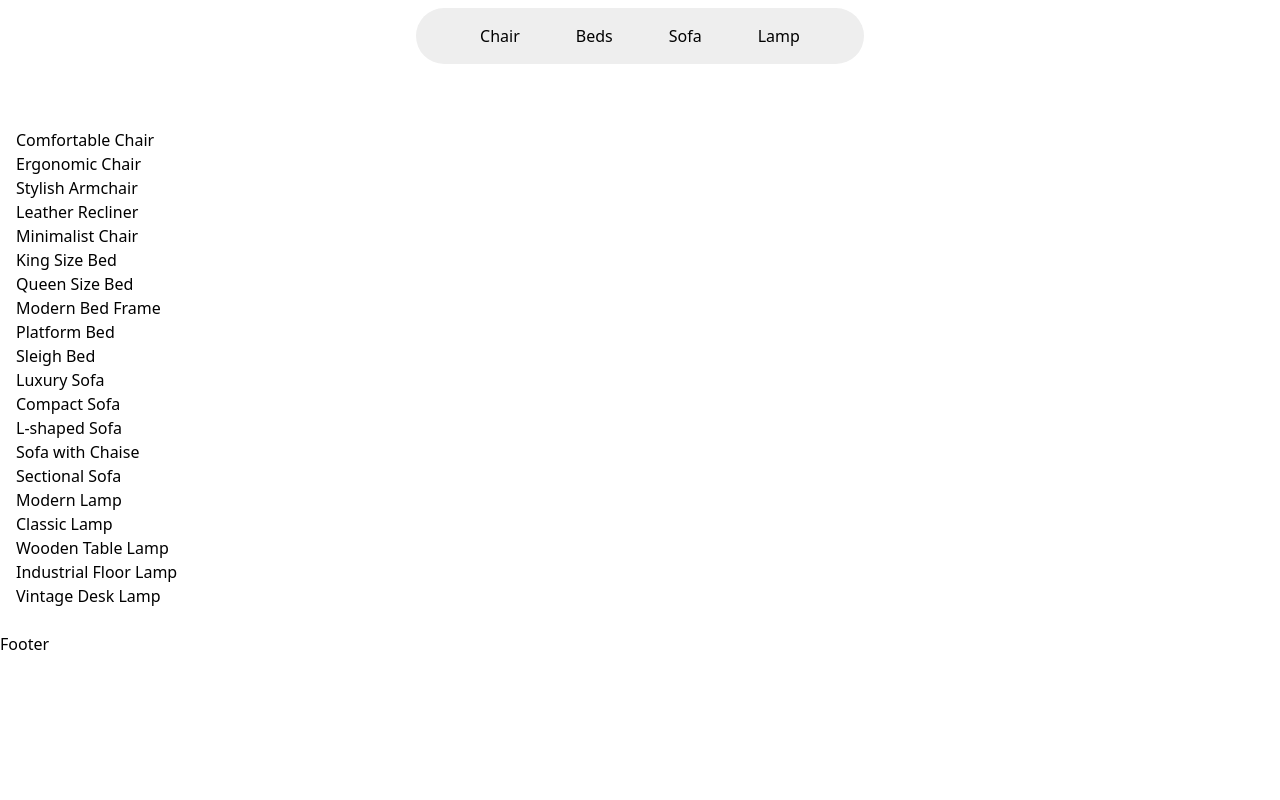
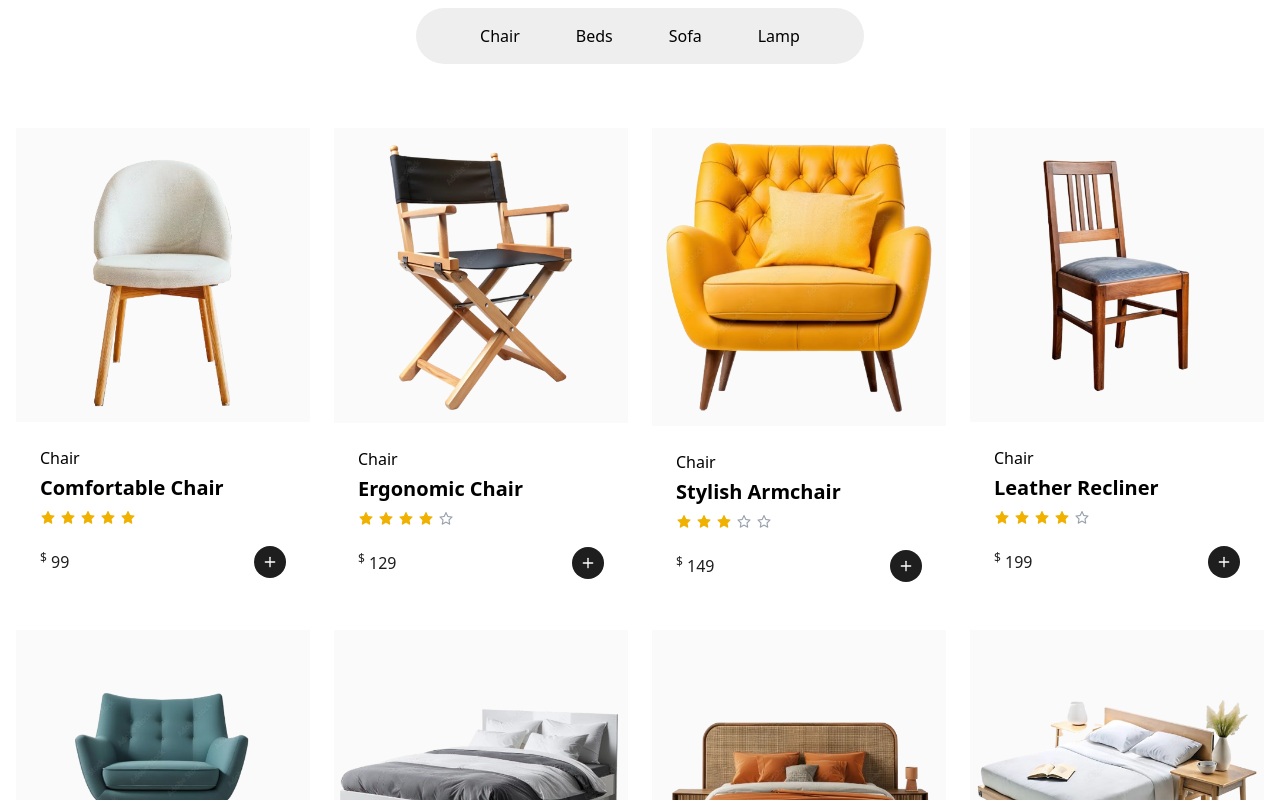
Before and after one commit to mn-sohel/panto-furniture, a React (Vite) app: page / in a window 1280 px wide. Shown: the part 1320-2120 px from the top of the page. Before the commit the page ends 1976 px from the top, so only its background shows below. Built offline with nearby package versions, Linux system fonts and the light colour scheme.

Commit message:
product card design done
episode 276

```diff
--- /dev/null
+++ b/src/components/Rating.jsx
@@ -0,0 +1,18 @@
+import React from 'react'
+import { AiFillStar, AiOutlineStar } from 'react-icons/ai';
+
+const Rating = ({rating}) => {
+    const totalStars = 5;
+  return (
+    <div className='flex space-x-1'>
+        {
+            Array.from({length: totalStars}, (_, index) => {
+                const startIndex = index + 1;
+                return startIndex <= rating ? (<AiFillStar key={index} className='text-yellow-500'/>) : (<AiOutlineStar key={index} className='text-gray-400'/>)
+            })
+        }
+    </div>
+  )
+}
+
+export default Rating
--- /dev/null
+++ b/src/pages/shop/ProductCard.jsx
@@ -0,0 +1,29 @@
+import React from 'react'
+import { getImgUrl } from '../../utils/getImageURL'
+import Rating from '../../components/Rating'
+import { FiPlus } from 'react-icons/fi'
+
+const ProductCard = ({product}) => {
+  return (
+    <div>
+        <div className='bg-[#FAFAFA]'>
+            <img src={getImgUrl(`${product.imageUrl}`)} alt="" />
+        </div>
+        {/* <div className='p-6 bg-white dark:bg-black shadow-sm'> */}
+        <div className='p-6 bg-white'>
+            <h4 className='text-base mb-1'>{product.category}</h4>
+            <h3 className='font-semibold text-xl mb-2'>{product.name}</h3>
+            <Rating rating={product.rating}/>
+            <div className='mt-5 flex justify-between items-center'>
+                {/* <p className='text-[#1E1E1E] dark:text-white font-bold text-lg'><sup>$</sup> <span>{product.price}</span></p> */}
+                <p className='text-[#1E1E1E]'><sup>$</sup> <span>{product.price}</span></p>
+                <button className='bg-[#1E1E1E] hover:bg-black/55 text-white p-2 rounded-full'>
+                    <FiPlus/>
+                </button>
+            </div>
+        </div>
+    </div>
+  )
+}
+
+export default ProductCard
--- a/src/pages/shop/Products.jsx
+++ b/src/pages/shop/Products.jsx
@@ -1,5 +1,6 @@
 import React from 'react'
 import { products } from '../../utils/products'
+import ProductCard from './ProductCard'
 
 const Products = ({headLine}) => {
     const categories = ["Chair", "Beds", "Sofa", "Lamp"]
@@ -17,13 +18,12 @@
                         ))
                     }
                 </div>
-
             </div>
             {/* product grid */}
-            <div>
+            <div className='grid grid-cols-1 sm:grid-cols-2 md:grid-cols-4 gap-6'>
                 {
                     products.map((product, index) => (
-                        <div>{product.name}</div>
+                        <ProductCard key={index} product={product}/>
                     ))
                 }
             </div>
--- /dev/null
+++ b/src/utils/getImageURL.js
@@ -0,0 +1,5 @@
+function getImgUrl(name){
+    return new URL(`../assets/products/${name}`, import.meta.url).href
+}
+
+export {getImgUrl}
```
